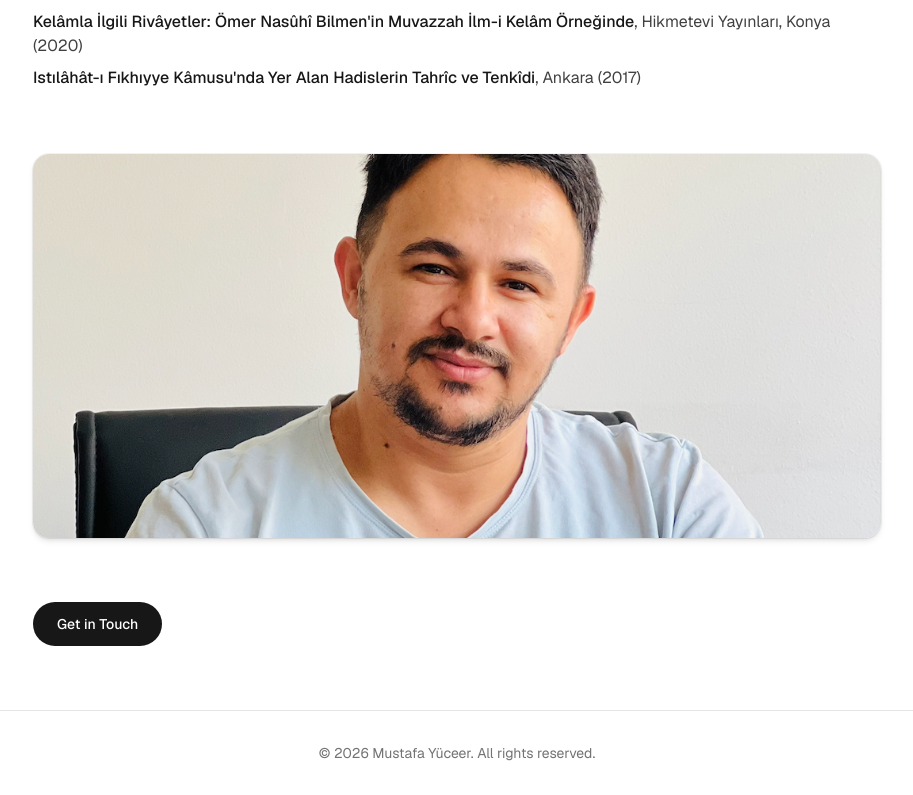
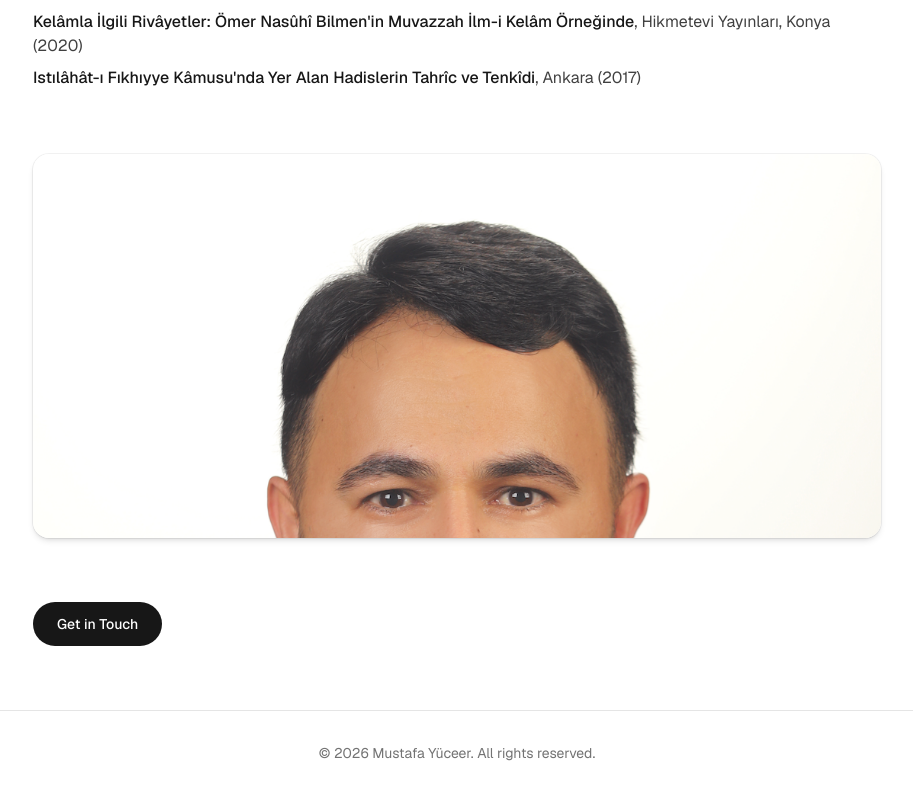
Before and after one commit to mustafayuceer-hub/mustafayuceer-site, a Next.js app: page /en/about in a window 1280 px wide. Shown: the part 1617-2412 px from the top of the page, without its empty margins (183-1096 px from the left). Built offline with nearby package versions, Linux system fonts and the light colour scheme.

Commit message:
Hakkında sayfasındaki alt fotoğrafı üstteki portreyle değiştir

```diff
--- a/src/app/[locale]/about/page.tsx
+++ b/src/app/[locale]/about/page.tsx
@@ -77,11 +77,11 @@ function About() {
       </ul>
 
       <Image
-        src="/images/mustafa-yuceer-closeup.png"
+        src="/images/mustafa-yuceer-portrait.png"
         alt={t("heading")}
-        width={1070}
-        height={880}
-        className="mt-16 h-64 w-full rounded-2xl object-cover shadow-md ring-1 ring-black/5 sm:h-96 dark:ring-white/10"
+        width={1112}
+        height={1186}
+        className="mt-16 h-64 w-full rounded-2xl object-cover object-top shadow-md ring-1 ring-black/5 sm:h-96 dark:ring-white/10"
       />
 
       <Link
```
